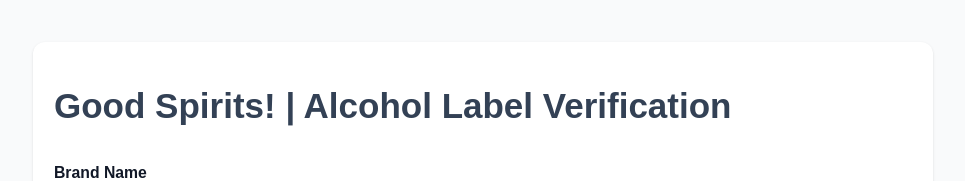
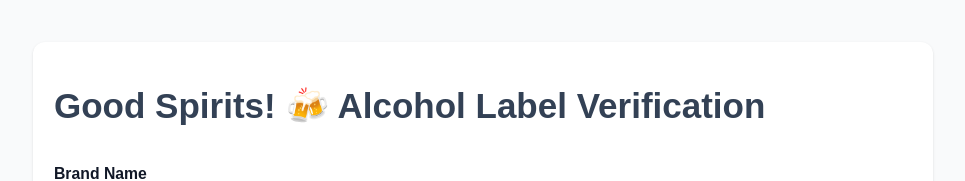
Before and after one commit to nfthomas/ttb-label-app, a Vue app in the folder frontend/: page / in a window 1280 px wide. Shown: the top 181 px of the page, without its empty margins (157-1122 px from the left). Built offline with nearby package versions, Linux system fonts and the light colour scheme; no server answers; a web font is replaced by a local one.

Commit message:
Add fun header

```diff
--- a/frontend/src/views/VerificationPage.vue
+++ b/frontend/src/views/VerificationPage.vue
@@ -6,7 +6,7 @@
       <Card>
         <template #title>
           <h1 class="text-2xl font-bold text-gray-900">
-            Good Spirits! | Alcohol Label Verification
+            Good Spirits! 🍻 Alcohol Label Verification
           </h1>
         </template>
         <template #content>
```
